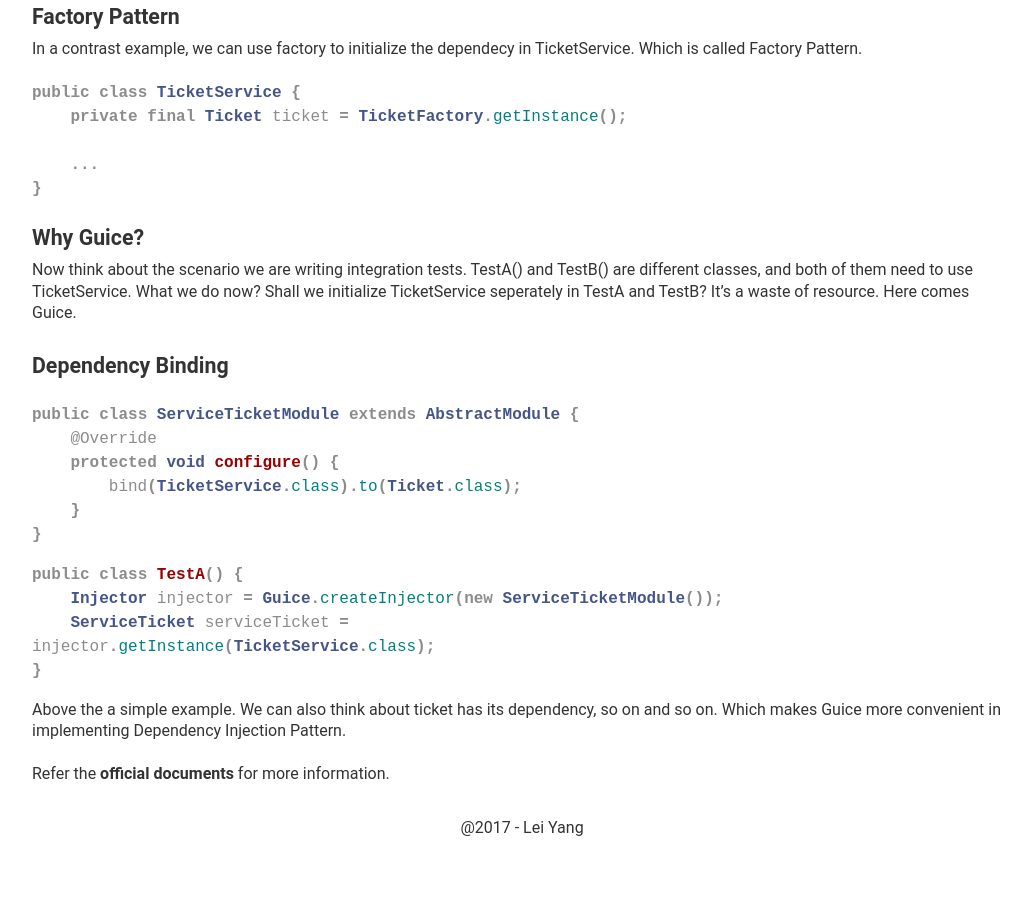
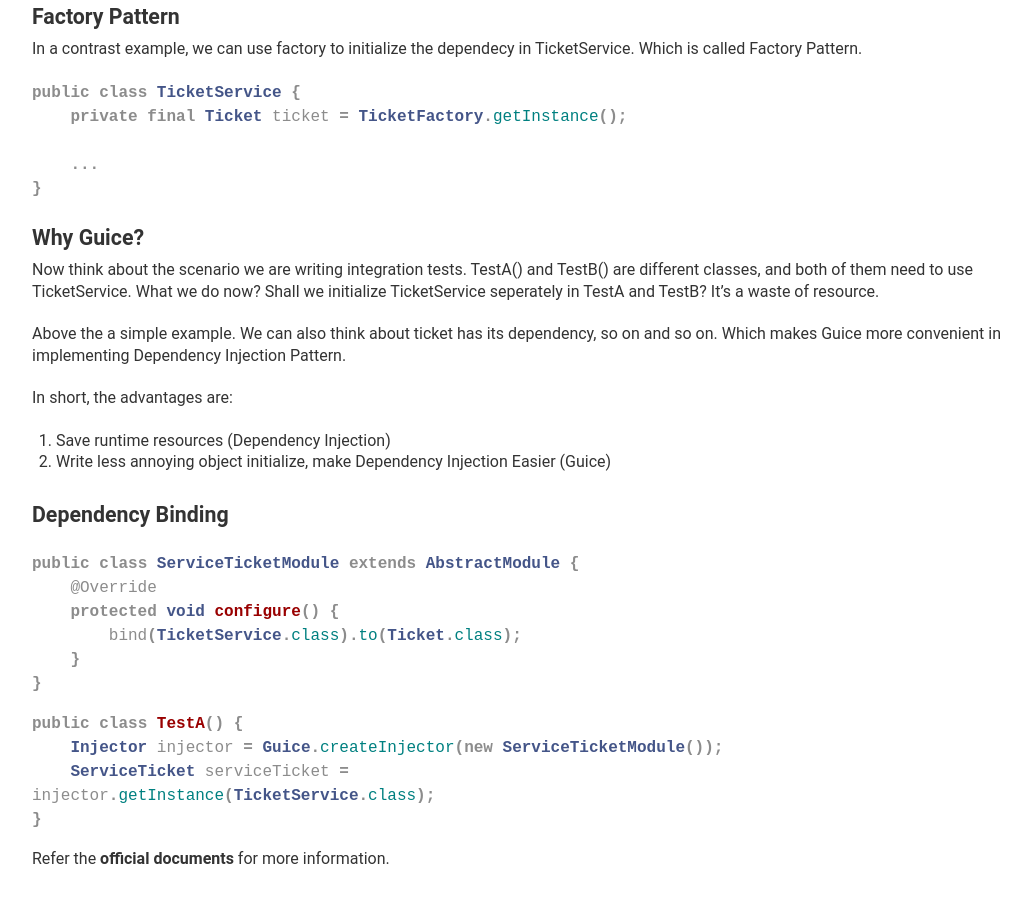
Before and after one commit to Ray-Young/ray-young.github.io, a Jekyll site: the page built from _posts/2017-06-15-Guice-Dependency-Injection.md, in a window 1280 px wide and 900 px high, scrolled down 890 px. Shown: the whole window, without its empty margins (118-1149 px from the left). Built offline with Jekyll 4.4.1, drawn with Linux system fonts in a browser that asks for light colours; nearby versions of some CDN libraries; comment, search, counter and statistics services are not loaded; before the commit the page ends 1741 px from its top, so only the background shows below that.

Commit message:
Update the advantage of using Guice

```diff
--- a/_posts/2017-06-15-Guice-Dependency-Injection.md
+++ b/_posts/2017-06-15-Guice-Dependency-Injection.md
@@ -57,8 +57,16 @@ public class TicketService {
 Now think about the scenario we are writing integration tests. TestA()
 and TestB() are different classes, and both of them need to use
  TicketService.  What we do now? Shall we initialize TicketService
-seperately in TestA and TestB? It's a waste of resource. Here comes
-Guice.
+seperately in TestA and TestB? It's a waste of resource.
+
+Above the a simple example. We can also think about ticket has its
+dependency, so on and so on. Which makes Guice more convenient in
+implementing Dependency Injection Pattern.
+
+In short, the advantages are:
+1. Save runtime resources (Dependency Injection)
+2. Write less annoying object initialize, make Dependency Injection
+   Easier  (Guice)
 
 ### Dependency Binding
 
```
Also changed, not shown: other parts of _posts/2017-06-15-Guice-Dependency-Injection.md (+0 -3 lines).
